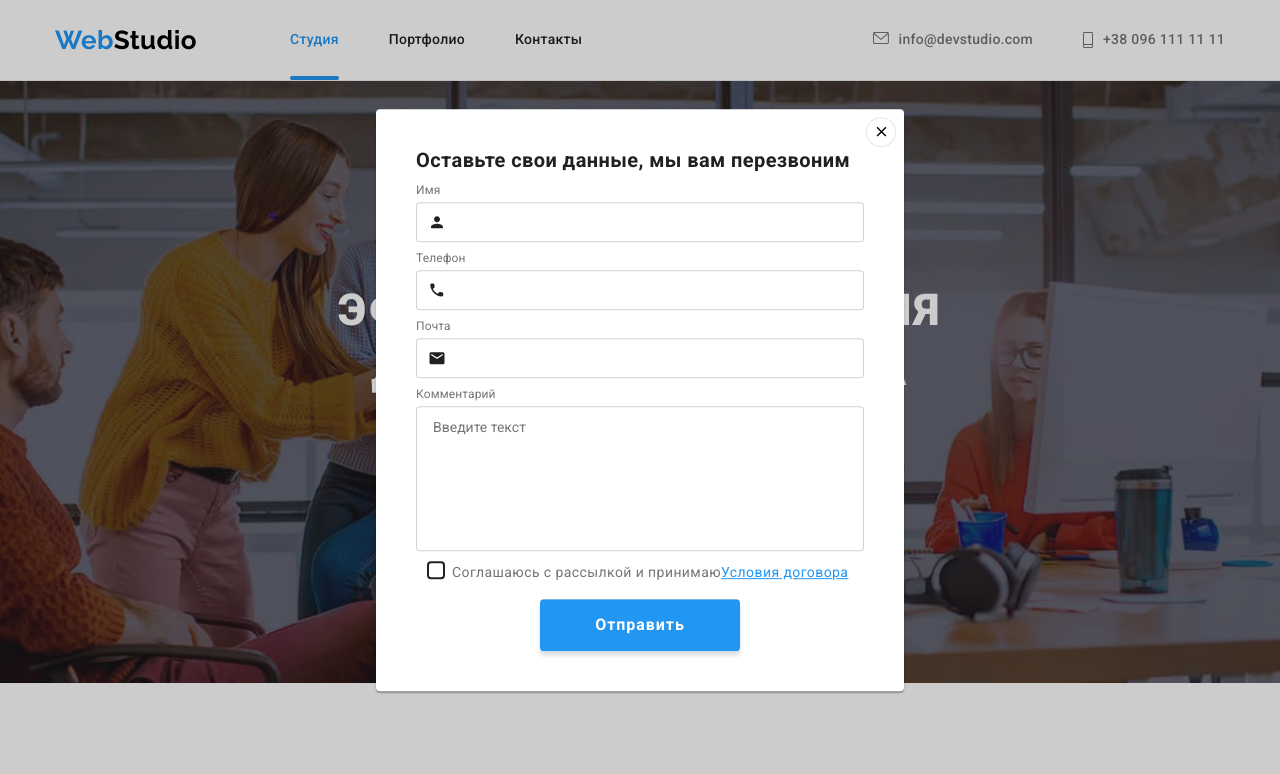
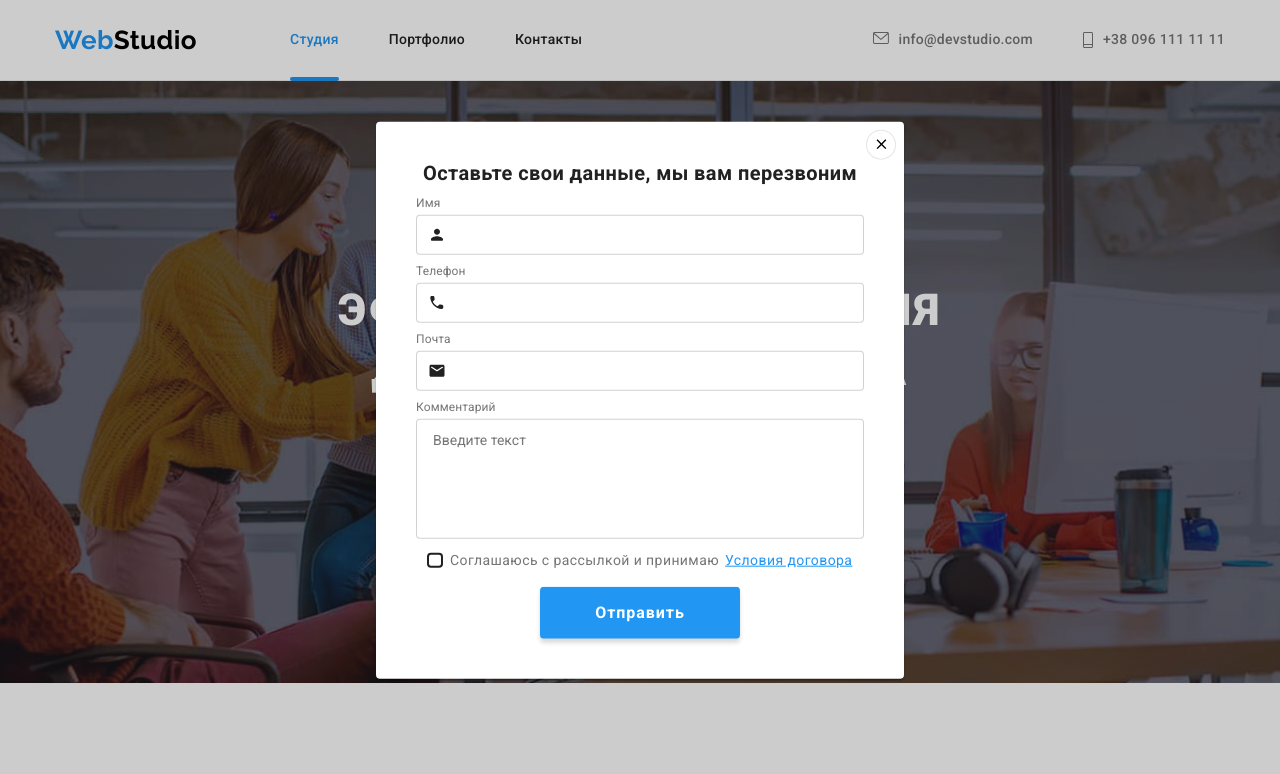
Before and after one commit to MykolaH1/goit-markup-hw-06, a plain HTML site: page index.html in a window 1280 px wide. Both pictures are taken after a click on the button "Заказать услугу". Shown: the top 774 px of the page. Drawn offline with nearby package versions, Linux system fonts and the light colour scheme.

Commit message:
Update styles.css

```diff
--- a/css/styles.css
+++ b/css/styles.css
@@ -138,7 +138,7 @@ img{
    position: absolute;
    content: '';
    left: 0;
-   bottom: 0;
+   bottom: -1px;
    display: block;
    width: 100%;
    height: 4px;
@@ -490,6 +490,7 @@ img{
 }
 .footer-email{
    min-width: 358px;
+   height: 50px;
    padding: 15px;
    margin-right: 10px;
    color: rgba(255, 255, 255, 0.6);;
@@ -500,7 +501,7 @@ img{
 }
 
 .footer-button{
-   padding-right: 10px;
+   height: 50px;
    color: #FFFFFF;
    font-weight: 700;
    font-size: 16px;
@@ -667,7 +668,6 @@ img{
 
 
    min-width: 528px;
-   min-height: 581px;
 
    background-color: #FFFFFF;
 
@@ -693,17 +693,19 @@ img{
    width: 30px;
    height: 30px;
 
+   cursor: pointer;
+
    background-color: var(--background-color);
    border: 1px solid rgba(0, 0, 0, 0.1)
 }
 .modal-close{
    fill: #000000;
+
    transition: fill 250ms cubic-bezier(0.4, 0, 0.2, 1);
 }
-.modal-close:hover,
-.modal-close:focus{
+.modal-button:hover .modal-close,
+.modal-button:focus .modal-close{
    fill: #2196F3;
-
 }
 
 
@@ -716,7 +718,8 @@ img{
    margin-top: 0;
    margin-bottom: 12px;
    font-size: 20px;
-   line-height: 23px;
+   line-height: 1.15;
+   text-align: center;
 
    color: #212121;
 }
@@ -741,9 +744,7 @@ img{
 
 }
 .form-input{
-   margin: 0;
-   padding-top: 11px;
-   padding-bottom: 11px;
+   height: 40px;
    padding-left: 42px;
 
    border: 1px solid rgba(33, 33, 33, 0.2);
@@ -762,6 +763,7 @@ input{
    color: rgba(117, 117, 117, 0.5);
 }
 .form-comment{
+   max-height: 120px;
    padding-top: 12px;
    padding-left: 16px;
 
@@ -790,23 +792,23 @@ input{
 }
 .policy{
    display: flex;
+   align-items: center;
+   cursor: pointer;
 }
 .form-check{
-   fill: #EEEEEE;
-   width: 18px;
-   height: 18px;
    margin-right: 7px;
+   width: 16px;
+   height: 15px;
+
+   border: 2px solid #212121;
+   border-radius: 4px;
+   fill:transparent
 }
 .form-policy .policy{
    font-size: 14px;
    line-height: 1.71;
 
    letter-spacing: 0.03em;
-}
-.form-check{
-   border: 2px solid #212121;
-   border-radius: 4px;
-   fill:transparent
 }
 .checkbox{
    margin-right: 7px;
@@ -824,7 +826,7 @@ input{
 
 .policy-link{
    color: #2196F3;
-
+   margin-left: 6px;
 }
 
 
```
